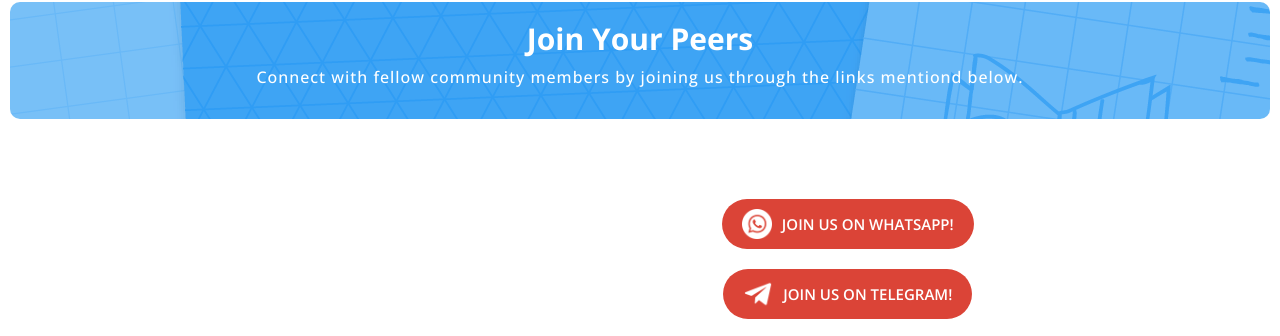
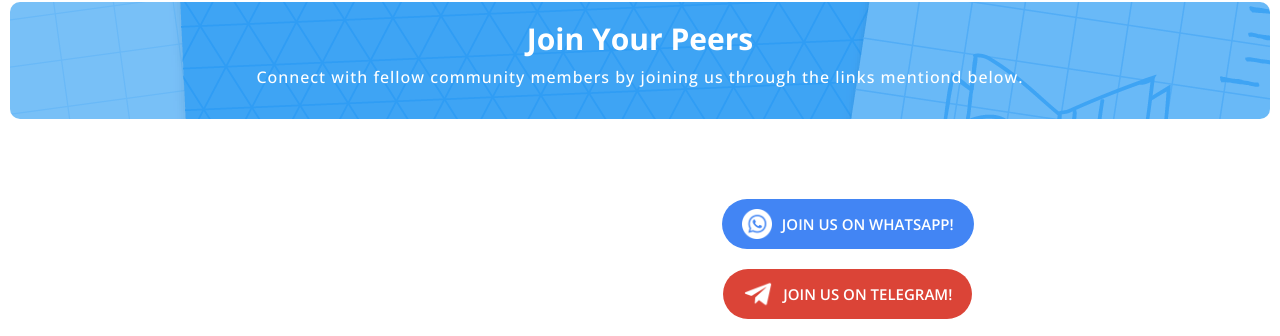
Before and after one commit to GDSC23BundelkhandUniversity/GDSC23BundelkhandUniversity.github.io, a plain HTML site: page index.html in a window 1280 px wide. Shown: the part 7274-7610 px from the top of the page. Drawn offline with nearby package versions, Linux system fonts and the light colour scheme.

Commit message:
community links added 2

```diff
--- a/index.html
+++ b/index.html
@@ -863,7 +863,7 @@ You can check the incredible website he's created right 👉<a href="https://gds
           <div class="block__event__container btn-block">
             <a
               href="https://chat.whatsapp.com/HQxXtdyN3dKH9qOjpgivE9"
-              class="button button--secondary button--link block--btn"
+              class="button button--primary button--link block--btn"
               target="_blank"
             >
               <img
```
